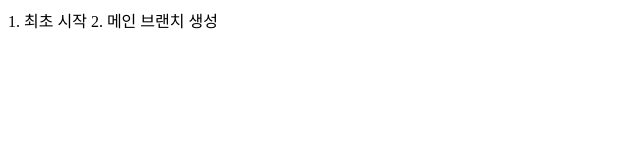
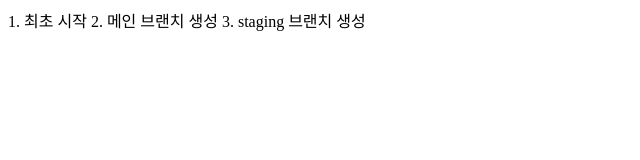
Before and after one commit to chlwjddn7/branch-test, a plain HTML site: page index.html in a window 1280 px wide. Shown: the whole page, without its empty margins (0-640 px from the left). Drawn offline with Linux system fonts and the light colour scheme.

Commit message:
240307 최정우 staging 브랜치 생성

```diff
--- a/index.html
+++ b/index.html
@@ -6,5 +6,6 @@
     <body>
         1. 최초 시작
         2. 메인 브랜치 생성
+        3. staging 브랜치 생성
     </body>
 </html>
```
